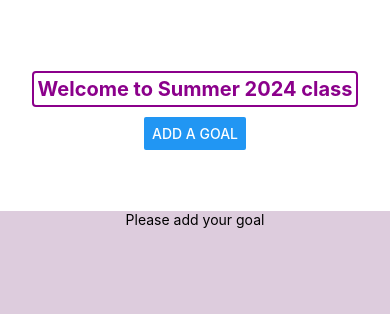
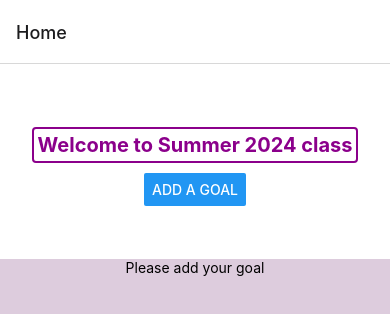
Before and after one commit to SF888888/Summer24_5520, a React Native app: screen / in a window 390 px wide. Shown: the top 314 px of the page. Built offline with nearby package versions, Linux system fonts and the light colour scheme.

Commit message:
Made a native stack navigator

```diff
--- a/App.js
+++ b/App.js
@@ -2,9 +2,16 @@ import { View, Text } from 'react-native'
 import React from 'react'
 import Home from './Components/Home'
 import { NavigationContainer } from '@react-navigation/native';
+import { createNativeStackNavigator } from '@react-navigation/native-stack';
 
+const Stack = createNativeStackNavigator();
+console.log(Stack);
 export default function App() {
   return (
-    <NavigationContainer><Home/></NavigationContainer>
+    <NavigationContainer>
+      <Stack.Navigator>
+        <Stack.Screen name="Home" component={Home} />
+      </Stack.Navigator>
+    </NavigationContainer>
   )
 }
--- a/Components/Home.js
+++ b/Components/Home.js
@@ -3,7 +3,7 @@ import { StatusBar } from 'expo-status-bar';
 import { View, Text, Button, StyleSheet, ScrollView, FlatList } from 'react-native';
 import Header from './Header';
 import Input from './Input';
-import GoalItem from './goalItem';
+import GoalItem from './GoalItem';
 
 export default function Home() {
   const appName = 'Summer 2024 class';
```
